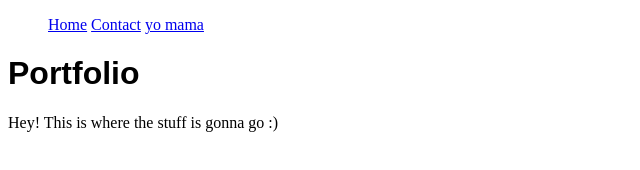
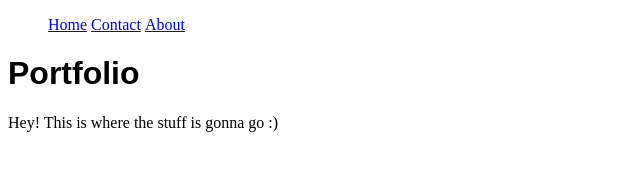
Before and after one commit to cshelton7/cshelton7.github.io, a plain HTML site: page index.html in a window 1280 px wide. Shown: the full height of the page, 0-640 px from the left. Drawn offline with Linux system fonts and the light colour scheme.

Commit message:
Update index.html

```diff
--- a/index.html
+++ b/index.html
@@ -8,7 +8,7 @@
 	<ul>
 	  <li><a href="default.asp">Home</a></li>
 	  <li><a href="contact.asp">Contact</a></li>
-	  <li><a href="about.asp">yo mama</a></li>
+	  <li><a href="about.asp">About</a></li>
 	</ul>
   </head>
 
```
